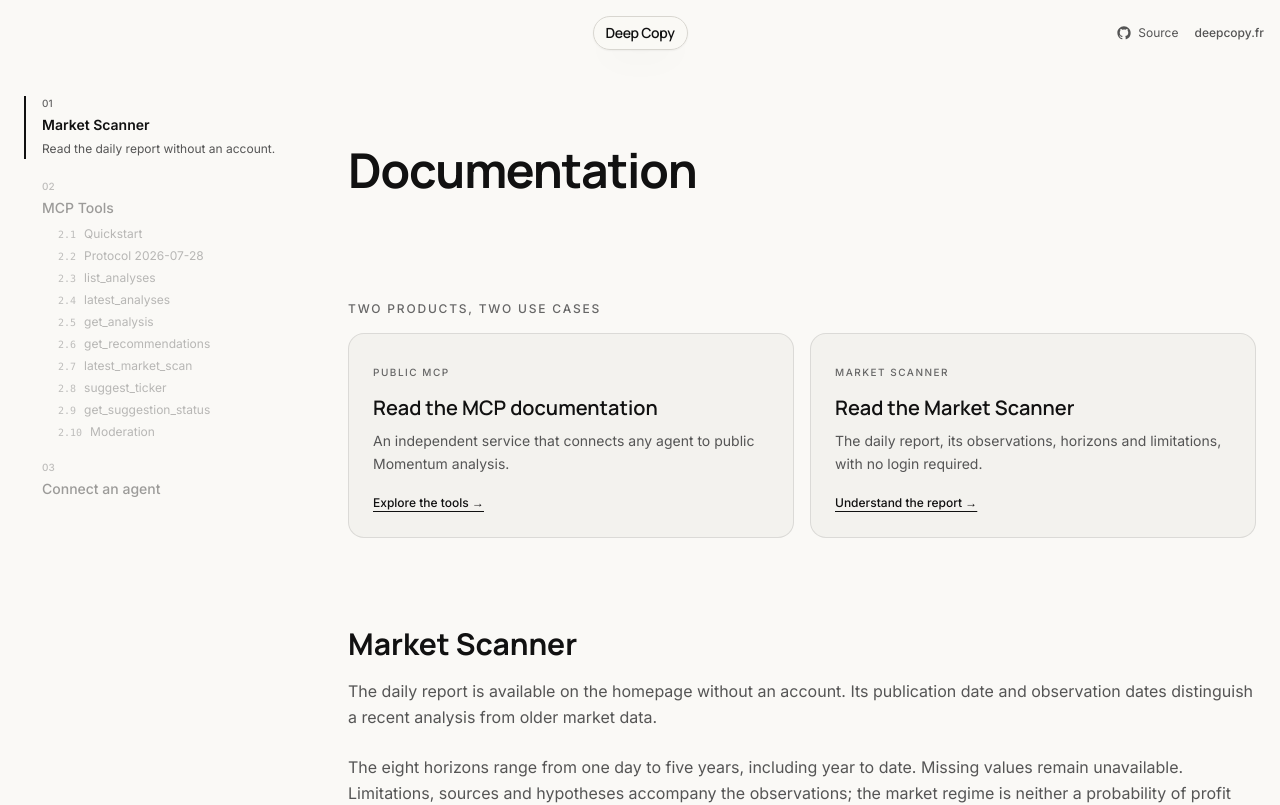
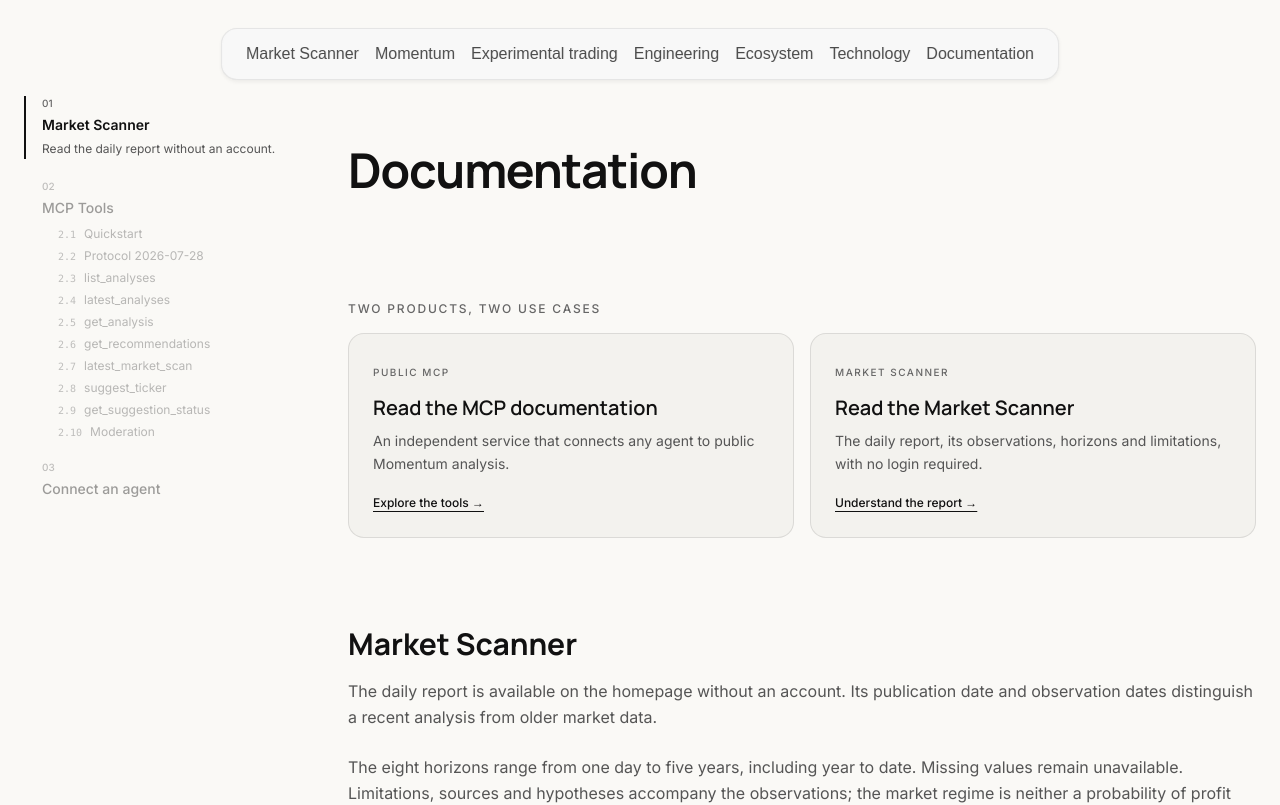
Before and after one commit to kaligautier/trading-on-IBKR-with-ADK-, a Next.js app in the folder apps/frontend/: page /docs in a window 1280 px wide. Shown: the top 805 px of the page. Built offline with nearby package versions, Linux system fonts and the light colour scheme.

Commit message:
feat(frontend): share floating navigation with documentation

```diff
--- a/apps/frontend/src/components/landing/nav-section.tsx
+++ b/apps/frontend/src/components/landing/nav-section.tsx
@@ -10,13 +10,13 @@
   { href: "/docs", label: "Documentation" },
 ]
 
-export function NavSection() {
+export function NavSection({ sectionPath = "" }: { sectionPath?: string }) {
   return (
     <nav aria-label="Main navigation" className={styles.navigation}>
       <ul className={styles.links}>
         {NAV_ITEMS.map((item) => (
           <li key={item.href}>
-            <a href={item.href}>{item.label}</a>
+            <a href={item.href.startsWith("#") ? `${sectionPath}${item.href}` : item.href}>{item.label}</a>
           </li>
         ))}
       </ul>
--- a/apps/frontend/src/components/mcp-docs/page.tsx
+++ b/apps/frontend/src/components/mcp-docs/page.tsx
@@ -3,6 +3,7 @@
 import { useState, useEffect, useRef } from "react"
 import { PublicActions } from "@/components/landing/public-actions"
 import { CopyEndpointButton } from "@/components/landing/copy-endpoint-button"
+import { NavSection } from "@/components/landing/nav-section"
 import Link from "next/link"
 
 /* ------------------------------------------------------------------ */
@@ -12,7 +13,7 @@
 export default function ApiDocsPage() {
   return (
     <div className="min-h-screen bg-surface text-on-surface overflow-x-clip">
-      <NavBar />
+      <NavSection sectionPath="/" />
       <div className="max-w-7xl mx-auto px-6 pt-20">
         <div className="grid md:grid-cols-[260px_1fr] gap-12 lg:gap-16 items-start">
           <DocsToc />
@@ -145,45 +146,6 @@
         </div>
       )}
     </div>
-  )
-}
-
-/* ------------------------------------------------------------------ */
-/*  Nav                                                               */
-/* ------------------------------------------------------------------ */
-
-function NavBar() {
-  return (
-    <header className="pointer-events-none fixed inset-x-0 top-0 z-50 flex items-center justify-center px-4 pt-4">
-      {/* Floating monochrome pill (same style as the app header) */}
-      <Link
-        href="/"
-        className="pointer-events-auto flex items-center gap-2.5 rounded-full border border-outline-variant bg-[#faf9f6]/80 px-3 py-1.5 backdrop-blur-xl shadow-[0_1px_2px_rgba(0,0,0,0.05),0_14px_34px_-16px_rgba(0,0,0,0.25)]"
-      >
-        <span className="text-sm font-semibold text-on-surface tracking-tight font-display">
-          Deep Copy
-        </span>
-      </Link>
-
-      {/* Floating right cluster */}
-      <div className="pointer-events-auto absolute right-4 flex items-center gap-4">
-        <a
-          href="https://github.com/kaligautier/trading-on-IBKR-with-ADK-"
-          target="_blank"
-          rel="noopener noreferrer"
-          className="hidden md:flex items-center gap-1.5 text-xs text-on-surface-variant hover:text-on-surface transition"
-        >
-          <svg className="w-4 h-4" fill="currentColor" viewBox="0 0 24 24"><path d="M12 2C6.477 2 2 6.484 2 12.017c0 4.425 2.865 8.18 6.839 9.504.5.092.682-.217.682-.483 0-.237-.008-.868-.013-1.703-2.782.605-3.369-1.343-3.369-1.343-.454-1.158-1.11-1.466-1.11-1.466-.908-.62.069-.608.069-.608 1.003.07 1.531 1.032 1.531 1.032.892 1.53 2.341 1.088 2.91.832.092-.647.35-1.088.636-1.338-2.22-.253-4.555-1.113-4.555-4.951 0-1.093.39-1.988 1.029-2.688-.103-.253-.446-1.272.098-2.65 0 0 .84-.27 2.75 1.026A9.564 9.564 0 0112 6.844c.85.004 1.705.115 2.504.337 1.909-1.296 2.747-1.027 2.747-1.027.546 1.379.202 2.398.1 2.651.64.7 1.028 1.595 1.028 2.688 0 3.848-2.339 4.695-4.566 4.943.359.309.678.92.678 1.855 0 1.338-.012 2.419-.012 2.747 0 .268.18.58.688.482A10.019 10.019 0 0022 12.017C22 6.484 17.522 2 12 2z" /></svg>
-          Source
-        </a>
-        <a
-          href="https://deepcopy.fr"
-          className="text-xs font-medium text-on-surface-variant hover:text-on-surface transition"
-        >
-          deepcopy.fr
-        </a>
-      </div>
-    </header>
   )
 }
 
```
